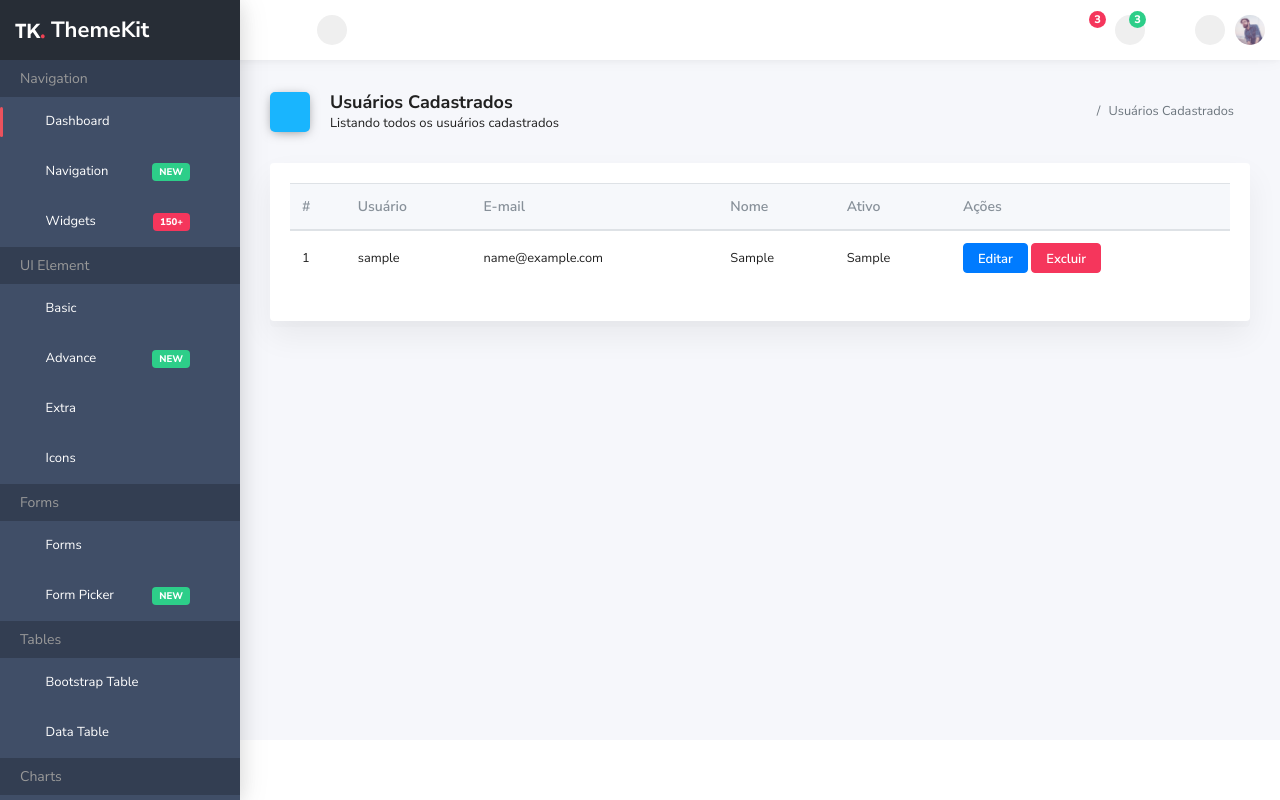
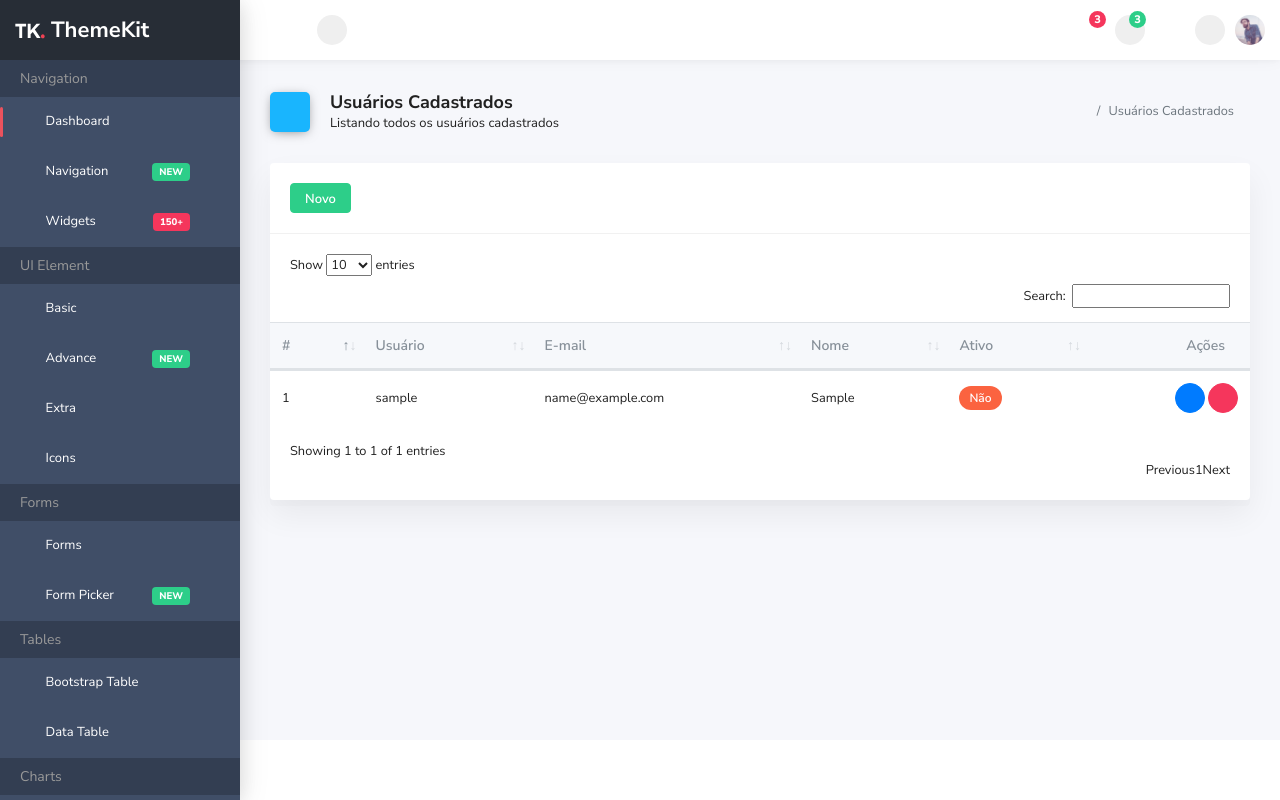
Before and after one commit to felixvicent/parksystem, a CodeIgniter app: page /parksystem/index.php/users/index in a window 1280 px wide. Run offline with CodeIgniter, Linux system fonts and the light colour scheme; tables that the repository leaves empty or names only in its code hold one stand-in row (values such as "Sample post"); some libraries are stand-ins or nearby versions; some web fonts are replaced.

Commit message:
Loading assets dinamically

```diff
--- a/application/controllers/Users.php
+++ b/application/controllers/Users.php
@@ -6,7 +6,15 @@
     $data = array(
       "title" => "Usuários Cadastrados",
       "subtitle" => "Listando todos os usuários cadastrados",
-      "users" => $this->ion_auth->users()->result()
+      "users" => $this->ion_auth->users()->result(),
+      "styles" => array(
+        "plugins/datatables.net-bs4/css/dataTables.bootstrap4.min.css"
+      ),
+      "scripts" => array(
+        'plugins/datatables.net/js/jquery.dataTables.min.js',
+        'plugins/datatables.net-bs4/js/jquery.bootstrap4.min.js',
+        'plugins/datatables.net/js/parksystem.js',
+      )
     );
 
     $this->load->view('layout/header', $data);
--- a/application/views/layout/footer.php
+++ b/application/views/layout/footer.php
@@ -110,6 +110,14 @@
   <script src="<?php echo base_url('public/js/charts.js') ?>"></script> -->
 
   <script src="<?php echo base_url('public/dist/js/theme.min.js') ?>"></script>
+
+  <?php if(isset($scripts)):
+    foreach($scripts as $script): ?>
+      <script src="<?php echo base_url('public/'.$script) ?>"></script>
+    <?php endforeach;
+  endif ?>
+
+
 </body>
 
 </html>
--- a/application/views/layout/header.php
+++ b/application/views/layout/header.php
@@ -26,8 +26,13 @@
   <link rel="stylesheet" href="<?php echo base_url('public/plugins/c3/c3.min.css') ?>">
   <link rel="stylesheet" href="<?php echo base_url('public/plugins/owl.carousel/dist/assets/owl.carousel.min.css') ?>">
   <link rel="stylesheet" href="<?php echo base_url('public/plugins/owl.carousel/dist/assets/owl.theme.default.min.css') ?>"> -->
+  <link rel="stylesheet" href="<?php echo base_url('public/dist/css/theme.min.css') ?>">
 
-  <link rel="stylesheet" href="<?php echo base_url('public/dist/css/theme.min.css') ?>">
+  <?php if(isset($styles)):
+    foreach($styles as $style): ?>
+      <link rel="stylesheet" href="<?php echo base_url('public/'.$style) ?>">
+    <?php endforeach;
+  endif ?>
 </head>
 
 <body>
--- a/application/views/users/index.php
+++ b/application/views/users/index.php
@@ -30,8 +30,11 @@
       <div class="row">
         <div class="col-md-12">
           <div class="card">
+            <div class="card-header">
+              <a href="" class="btn btn-success">Novo</a>
+            </div>
             <div class="card-body">
-              <table id="data_table" class="table">
+              <table class="table data_table">
                 <thead>
                   <tr>
                     <th>#</th>
@@ -39,7 +42,7 @@
                     <th>E-mail</th>
                     <th>Nome</th>
                     <th>Ativo</th>
-                    <th class="nosort">Ações</th>
+                    <th class="nosort text-right pr-25">Ações</th>
                   </tr>
                 </thead>
                 <tbody>
@@ -49,10 +52,10 @@
                       <td><?php echo $user->username; ?></td>
                       <td><?php echo $user->email; ?></td>
                       <td><?php echo $user->first_name; ?></td>
-                      <td><?php echo $user->active; ?></td>
-                      <td>
-                        <a href="" class="btn btn-primary">Editar</a>
-                        <a href="" class="btn btn-danger">Excluir</a>
+                      <td><?php echo ($user->active == 1 ? '<span class="badge badge-pill badge-success">Sim</span>' : '<span class="badge badge-pill badge-warning">Não</span>'); ?></td>
+                      <td class="text-right">
+                        <a href="" class="btn btn-icon btn-primary"><i class="ik ik-edit-2"></i></a>
+                        <a href="" class="btn btn-icon btn-danger"><i class="ik ik-trash-2"></i></a>
                       </td>
                     </tr>
                   <?php endforeach; ?>
--- /dev/null
+++ b/public/plugins/datatables.net/js/parksystem.js
@@ -0,0 +1,10 @@
+$(document).ready(function() {
+  var table = $('.data_table').DataTable({
+      responsive: true,
+      select: true,
+      'aoColumnDefs': [{
+          'bSortable': false,
+          'aTargets': ['nosort']
+      }]
+  });
+});
```
